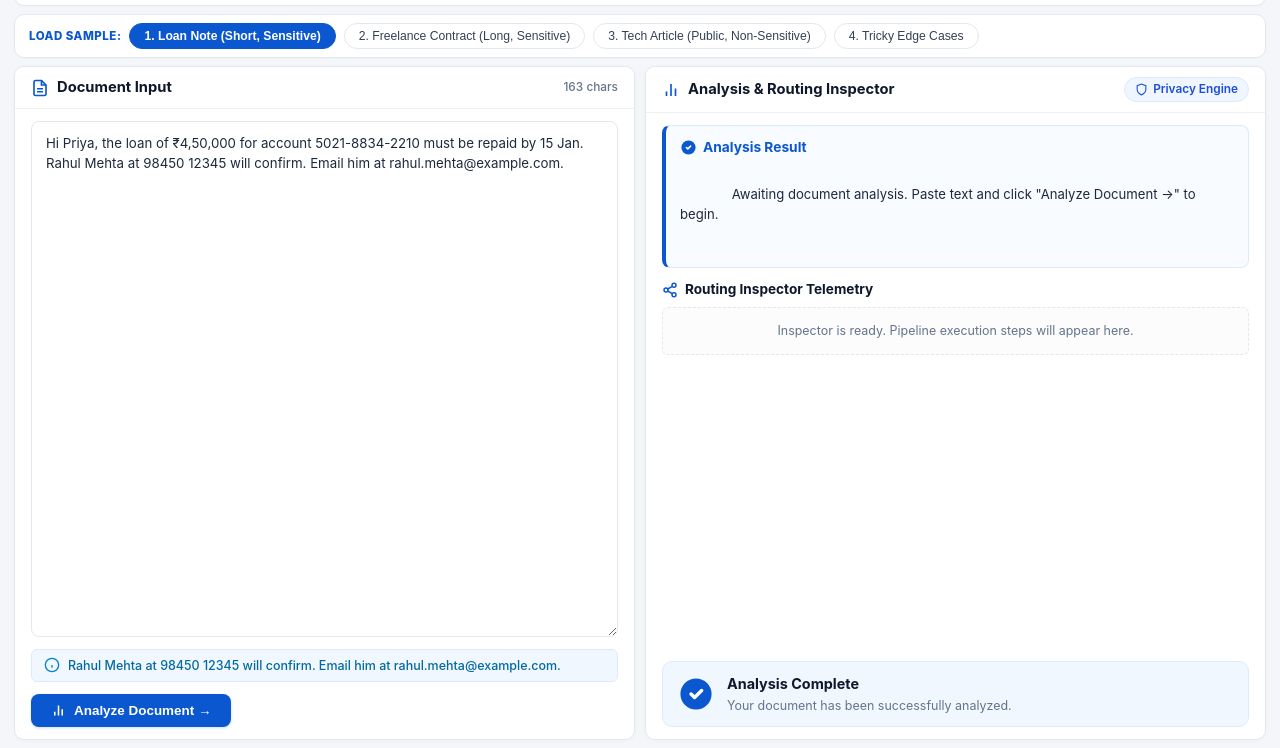
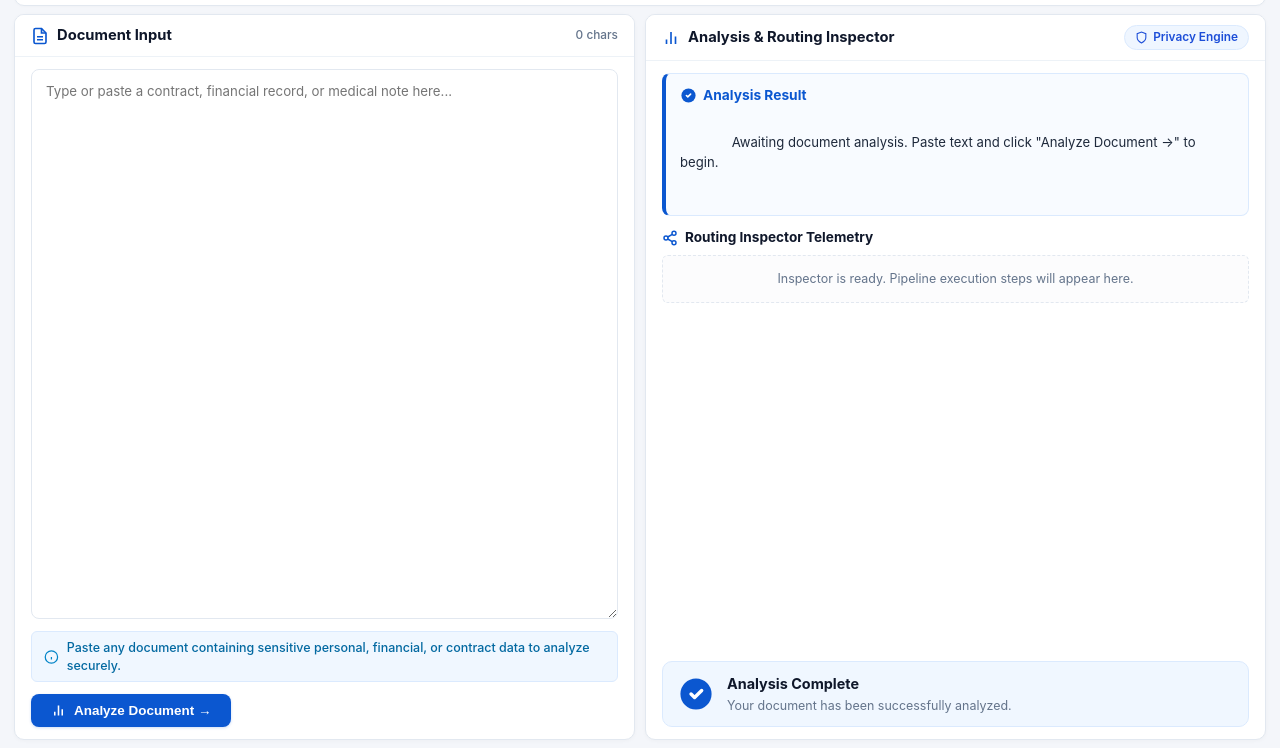
Before and after one commit to akshayaksh1508-creator/Veli, a website built with Vite: page index.html in a window 1280 px wide. Shown: the part 52-800 px from the top of the page. Built offline with nearby package versions, Linux system fonts and the light colour scheme; some packages are replaced by stand-ins of ours; no server answers.

Commit message:
D1-T6: remove sample document selector bar per user request

```diff
--- a/index.html
+++ b/index.html
@@ -26,15 +26,6 @@
         </div>
       </div>
     </header>
-
-    <!-- Load Sample Bar -->
-    <div class="samples-bar">
-      <span class="samples-label">LOAD SAMPLE:</span>
-      <button class="sample-btn active" data-sample="SAMPLE_1">1. Loan Note (Short, Sensitive)</button>
-      <button class="sample-btn" data-sample="SAMPLE_2">2. Freelance Contract (Long, Sensitive)</button>
-      <button class="sample-btn" data-sample="SAMPLE_3">3. Tech Article (Public, Non-Sensitive)</button>
-      <button class="sample-btn" data-sample="SAMPLE_4">4. Tricky Edge Cases</button>
-    </div>
 
     <!-- Main Two-Column Workspace -->
     <main class="main-grid">
--- a/src/main.js
+++ b/src/main.js
@@ -196,12 +196,9 @@ btnAnalyze?.addEventListener('click', async () => {
   }
 });
 
-// Initialize on page load: select Sample 1 by default
+// Initialize on page load
 initStatus();
-if (SAMPLES.SAMPLE_1 && docInput) {
-  docInput.value = SAMPLES.SAMPLE_1.text;
-  updateCharCount();
-  if (calloutText) {
-    calloutText.textContent = 'Rahul Mehta at 98450 12345 will confirm. Email him at rahul.mehta@example.com.';
-  }
+updateCharCount();
+if (calloutText) {
+  calloutText.textContent = 'Paste any document containing sensitive personal, financial, or contract data to analyze securely.';
 }
```
